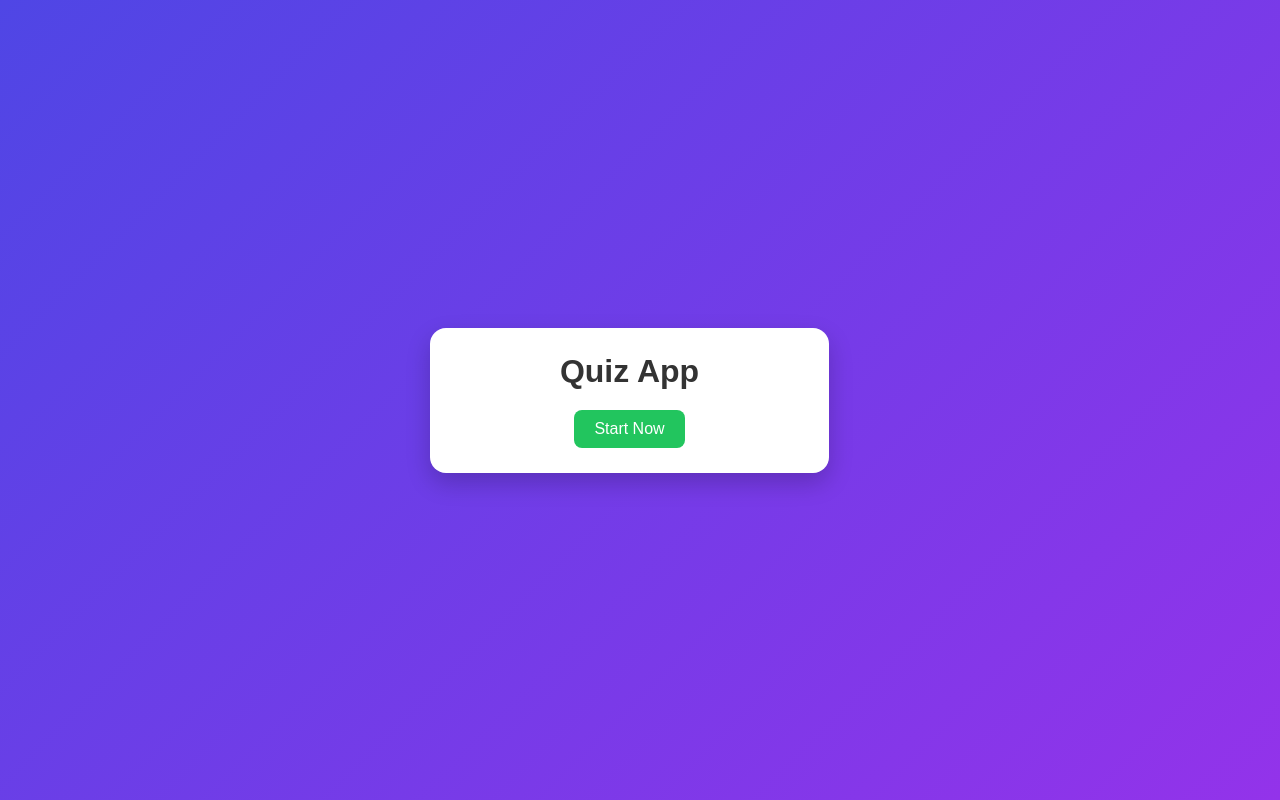
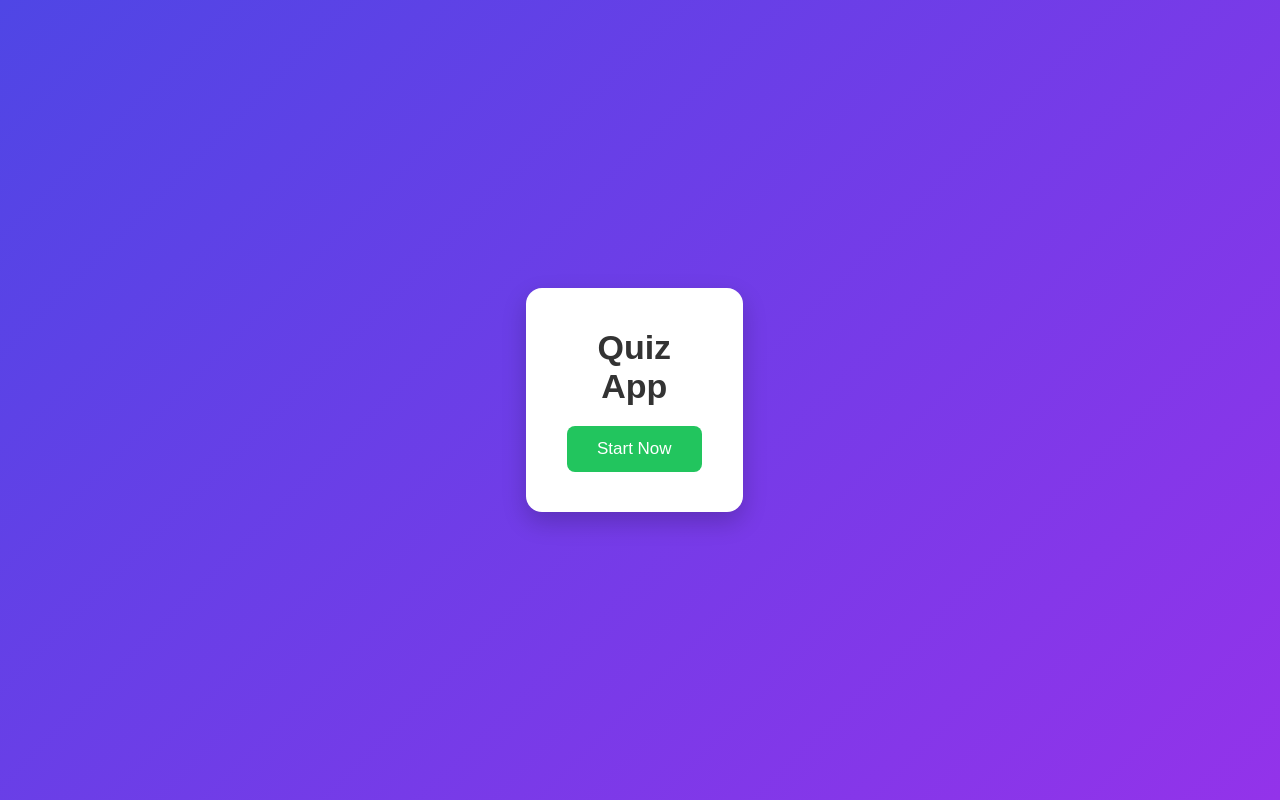
Before and after one commit to danu-codes/quiz-app-react, a React (Vite) app: page / in a window 1280 px wide. Built offline with nearby package versions, Linux system fonts and the light colour scheme.

Commit message:
Update App.css

```diff
--- a/src/App.css
+++ b/src/App.css
@@ -8,7 +8,7 @@
 
 body {
   background: linear-gradient(135deg, #4f46e5, #9333ea);
-  height: 100vh;
+  min-height: 100dvh;
   display: flex;
   justify-content: center;
   align-items: center;
@@ -17,81 +17,86 @@ body {
 
 /* Main container */
 .quiz-app {
-  width: 420px;
+  max-width: 700px;
   background: #ffffff;
   max-width: 95%;
   border-radius: 16px;
-  padding: 25px;
+  padding: clamp(20px, 4vw, 40px);
   box-shadow: 0 10px 25px rgba(0, 0, 0, 0.2);
 }
 
-.start-section{
+.start-section {
   text-align: center;
 }
 
-.start-section h1{
+.start-section h1 {
   margin-bottom: 20px;
   color: #333;
+  font-size: clamp(22px, 3vw, 34px);
 }
 
-.start-btn{
-  padding: 12px 24px;
+.start-btn {
+  padding: clamp(10px, 2vw, 14px) clamp(20px, 3vw, 32px);
   border: none;
   border-radius: 10px;
   background: #6366f1;
   color: white;
-  font-size: 16px;
+  font-size: clamp(15px, 1.5vw, 18px);
   cursor: pointer;
   transition: 0.3s;
 }
 
-.start-btn:hover{
+.start-btn:hover {
   background: #4f46e5;
 }
 
 /* Question section */
 .question-section h2 {
-  font-size: 20px;
+  font-size: clamp(18px, 2.5vw, 26px);
   margin-bottom: 10px;
   color: #333;
 }
 
 .question-section p {
-  font-size: 16px;
+  font-size: clamp(14px, 1.5vw, 18px);
   margin-bottom: 20px;
   color: #555;
+  line-height: 1.6;
 }
 
 /* Options */
 .options {
-  display: flex;
-  flex-direction: column;
+  display: grid;
+  /* single column on mobile, 2 columns on wider screens */
+  grid-template-columns: 1fr;
   gap: 12px;
 }
 
 .options button {
-  padding: 12px;
+  padding: clamp(10px, 1.5vw, 14px) clamp(12px, 2vw, 18px);
   border: none;
   border-radius: 10px;
   background: #f3f4f6;
   cursor: pointer;
-  font-size: 15px;
+  font-size: clamp(14px, 1.4vw, 16px);
   transition: all 0.2s ease;
+  text-align: center;
+  word-break: break-word;
 }
 
 .options button:hover {
   background: #6366f1;
   color: white;
-  transform: scale(1.03);
+  transform: scale(1.02);
 }
 
 /* Timer */
 .timer {
-  margin-top: 15px;
+  margin-top: 18px;
   font-weight: bold;
   color: #ef4444;
   text-align: right;
-   font-size: 14px;
+  font-size: clamp(13px, 1.2vw, 16px);
 }
 
 /* Score section */
@@ -102,51 +107,45 @@ body {
 .score-section h2 {
   margin-bottom: 15px;
   color: #111;
+  font-size: clamp(18px, 2.5vw, 28px);
 }
 
 .start-btn,
 .score-section button {
-  padding: 10px 20px;
+  padding: clamp(10px, 1.5vw, 13px) clamp(20px, 3vw, 30px);
   border: none;
   border-radius: 8px;
   background: #22c55e;
   color: white;
+  font-size: clamp(14px, 1.4vw, 17px);
   cursor: pointer;
   transition: 0.3s;
 }
+
 .start-btn:hover,
 .score-section button:hover {
   background: #16a34a;
 }
 
-@media (max-width: 600px) {
+/* tablet+ — 2-column answer grid */
+@media (min-width: 600px) {
+  .options {
+    grid-template-columns: 1fr 1fr;
+  }
+}
+
+/* mobile — full-width buttons, tighter layout */
+@media (max-width: 480px) {
   .quiz-app {
-    padding: 18px;
     border-radius: 12px;
   }
 
-  .question-section h2 {
-    font-size: 18px;
-  }
-
-  .question-section p {
-    font-size: 14px;
-  }
-
-  .options button {
-    font-size: 14px;
-    padding: 10px;
-  }
-
-  .timer {
-    font-size: 13px;
-  }
-
-  .start-btn {
+  .start-btn,
+  .score-section button {
     width: 100%;
   }
 
-  .score-section button {
-    width: 100%;
+  .options {
+    grid-template-columns: 1fr;
   }
 }
```
